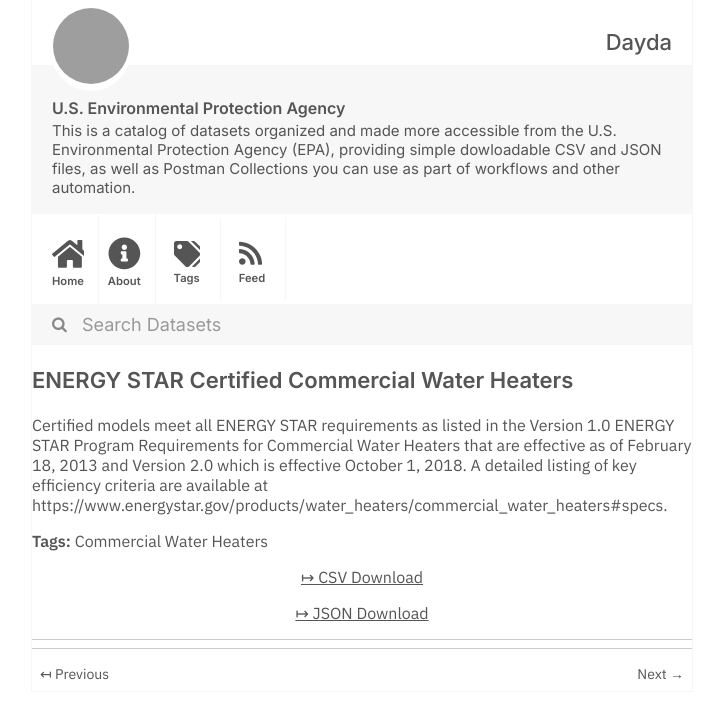
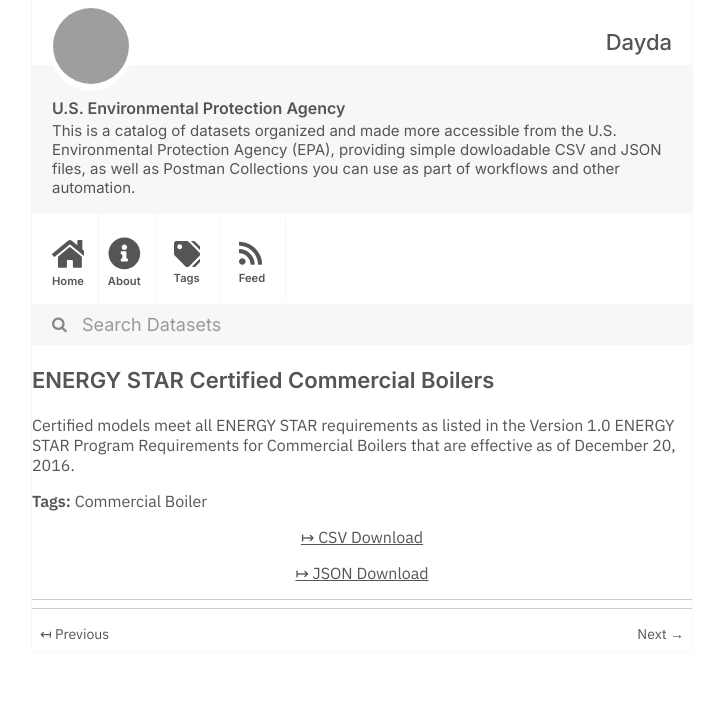
Before and after one commit to dayda-entities/us-environmental-protection-agency, a Jekyll site: the page built from _posts/2020-11-12-energy-star-certified-commerci.md, in a window 1280 px wide, cut to the strip 0-719 px from the top of the page. Shown: the whole strip, without its empty margins (278-1001 px from the left). Built offline with Jekyll 4.4.1, drawn with Linux system fonts in a browser that asks for light colours; grey boxes are pictures that could not be loaded.

Commit message:
Publish Data

```diff
--- a/_posts/2020-11-12-energy-star-certified-commerci.md
+++ b/_posts/2020-11-12-energy-star-certified-commerci.md
@@ -1,15 +1,15 @@
 ---
-title: ENERGY STAR Certified Commercial Water Heaters
-created: '2020-11-12T14:52:08.032501'
-modified: '2021-05-15T10:44:36.253401'
+title: ENERGY STAR Certified Commercial Boilers
+created: '2020-11-12T14:52:05.462546'
+modified: '2021-05-15T10:44:35.496749'
 state: active
 type: dataset
 tags:
-  - Commercial Water Heaters
+  - Commercial Boiler
 groups: []
-csv_url: 'https://data.energystar.gov/api/views/56yh-pcbu/rows.csv?accessType=DOWNLOAD'
-json_url: 'https://data.energystar.gov/api/views/56yh-pcbu/rows.json?accessType=DOWNLOAD'
+csv_url: 'https://data.energystar.gov/api/views/3393-mxju/rows.csv?accessType=DOWNLOAD'
+json_url: 'https://data.energystar.gov/api/views/3393-mxju/rows.json?accessType=DOWNLOAD'
 layout: post
 
 ---
-Certified models meet all ENERGY STAR requirements as listed in the Version 1.0 ENERGY STAR Program Requirements for Commercial Water Heaters that are effective as of February 18, 2013 and Version 2.0 which is effective October 1, 2018. A detailed listing of key efficiency criteria are available at https://www.energystar.gov/products/water_heaters/commercial_water_heaters#specs.
+Certified models meet all ENERGY STAR requirements as listed in the Version 1.0 ENERGY STAR Program Requirements for Commercial Boilers that are effective as of December 20, 2016.
```
